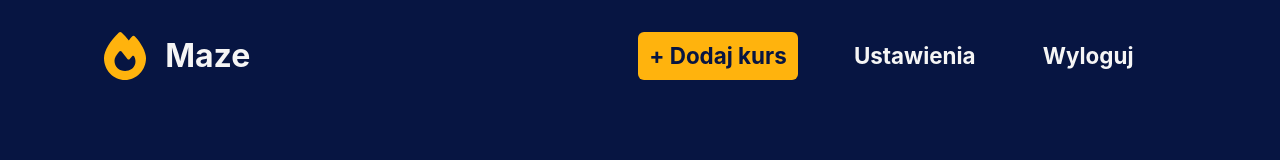
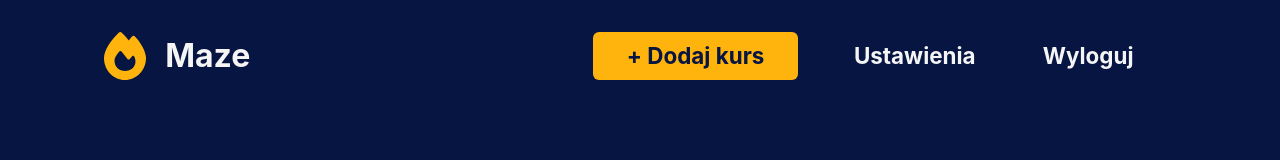
Before and after one commit to projekt-inz-maze/maze, a React (Create React App) app in the folder frontend/: page /courses in a window 1280 px wide. Shown: the top 160 px of the page. Built offline with nearby package versions, Linux system fonts and the light colour scheme.

Commit message:
[MAZE-78] Added option to log out from CourseNav.tsx button

```diff
--- a/frontend/src/components/general/CourseNav/CourseNav.module.scss
+++ b/frontend/src/components/general/CourseNav/CourseNav.module.scss
@@ -46,7 +46,7 @@
       color: #071542;
       border: none;
       border-radius: 6px;
-      padding: 0.3em 0.5em;
+      padding: 0.3em 1.5em;
     }
   }
 }
--- a/frontend/src/components/general/CourseNav/CourseNav.tsx
+++ b/frontend/src/components/general/CourseNav/CourseNav.tsx
@@ -4,10 +4,17 @@ import { faFire } from '@fortawesome/free-solid-svg-icons'
 import { FontAwesomeIcon } from '@fortawesome/react-fontawesome'
 import { Col } from 'react-bootstrap'
 import Row from 'react-bootstrap/Row'
+import { connect } from 'react-redux'
+import { useNavigate } from 'react-router-dom'
 
 import styles from './CourseNav.module.scss'
+import { logout } from '../../../actions/auth'
 
-const CourseNav = (): JSX.Element => (
+const CourseNav = (props: any): JSX.Element => {
+  const navigate = useNavigate()
+  const logOut = () => props.dispatch(logout(navigate))
+
+  return (
     <Row className={styles.topRow}>
       <Col xs={1} className='d-flex'>
         <FontAwesomeIcon icon={faFire} size='3x' />
@@ -15,12 +22,22 @@ const CourseNav = (): JSX.Element => (
       </Col>
       <Col xs={10}>
         <div className={styles.links}>
-          <button type="button" className={styles.actionButton}>+ Dodaj kurs</button>
-          <button type="button">Ustawienia</button>
-          <button type="button">Wyloguj</button>
+          <button type='button' className={styles.actionButton}>
+            + Dodaj kurs
+          </button>
+          <button type='button'>Ustawienia</button>
+          <button type='button' onClick={logOut}>
+            Wyloguj
+          </button>
         </div>
       </Col>
     </Row>
   )
+}
 
-export default CourseNav
+function mapStateToProps(state: any) {
+  const { user } = state.auth
+  return { user }
+}
+
+export default connect(mapStateToProps)(CourseNav)
```
